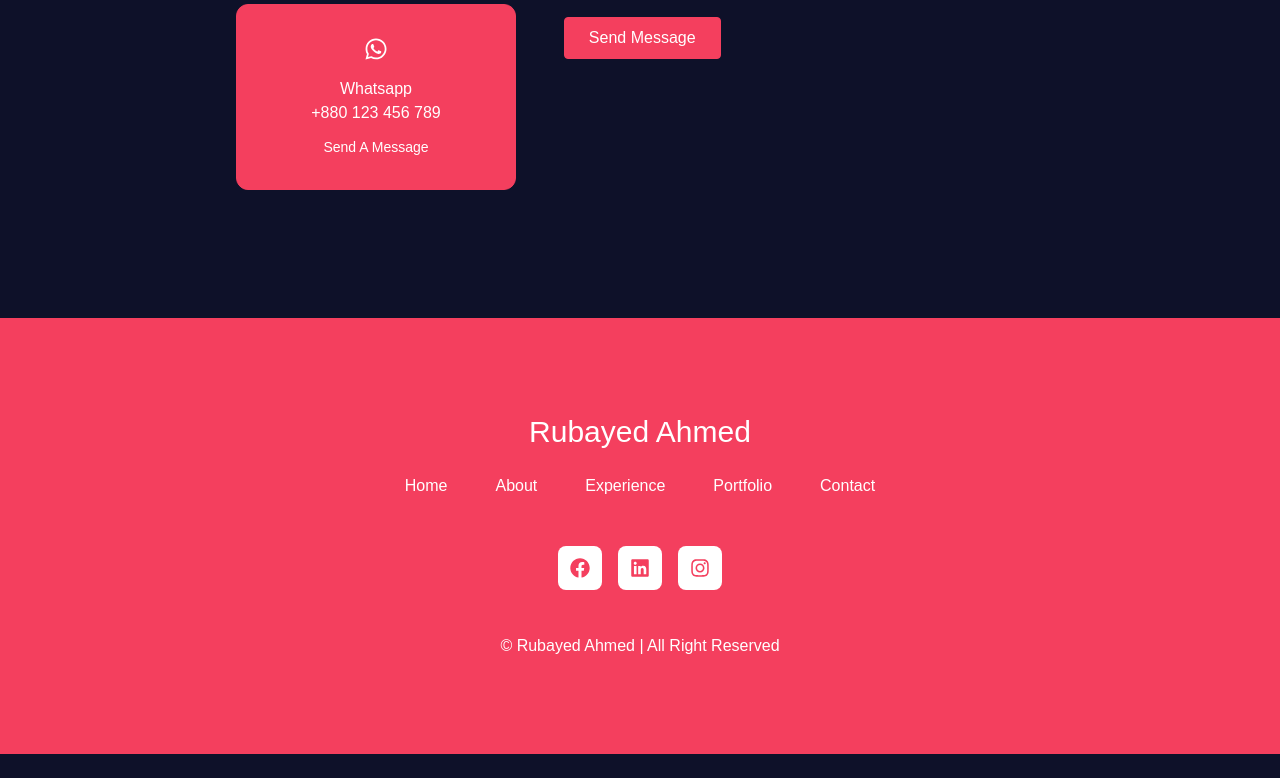
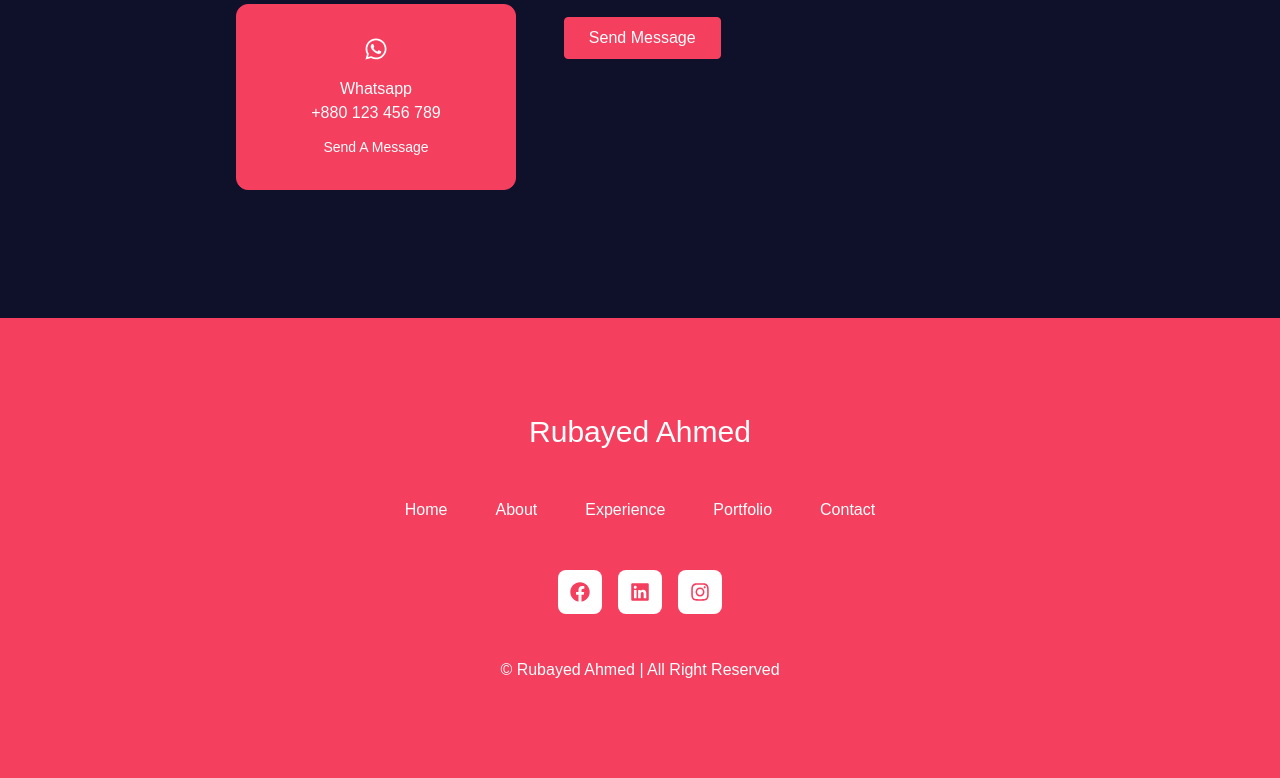
Before and after one commit to rubayed-ahmed/shohan-portfolio, a React (Create React App) app: page / in a window 1280 px wide. Shown: the part 3750-4528 px from the top of the page. Before the commit the page ends 4504 px from the top, so only its background shows below. Built offline with nearby package versions, Linux system fonts and the light colour scheme; a web font is replaced by a local one.

Commit message:
Footer redesign

```diff
--- a/src/Pages/Home/Footer/Footer.js
+++ b/src/Pages/Home/Footer/Footer.js
@@ -5,12 +5,12 @@ const Footer = () => {
     return (
         <footer className="px-10 md:px-20 lg:px-40 md:py-24 text-center bg-rose-500">
             <h3 className="text-3xl">Rubayed Ahmed</h3>
-            <ul className="flex items-center justify-center my-6 gap-12">
-                <li>Home</li>
-                <li>About</li>
-                <li>Experience</li>
-                <li>Portfolio</li>
-                <li>Contact</li>
+            <ul className="flex items-center justify-center my-12 gap-12">
+                <a href="/#home" className="cursor-pointer">Home</a>
+                <a href="/#about" className="cursor-pointer">About</a>
+                <a href="/#experience" className="cursor-pointer">Experience</a>
+                <a href="/#works" className="cursor-pointer">Portfolio</a>
+                <a href="/#contact" className="cursor-pointer">Contact</a>
             </ul>
             <div className="flex justify-center gap-4 mt-12 mb-5">
                 <span className="bg-white text-rose-500 p-3 rounded-lg text-xl"><FaFacebook/></span>
```
